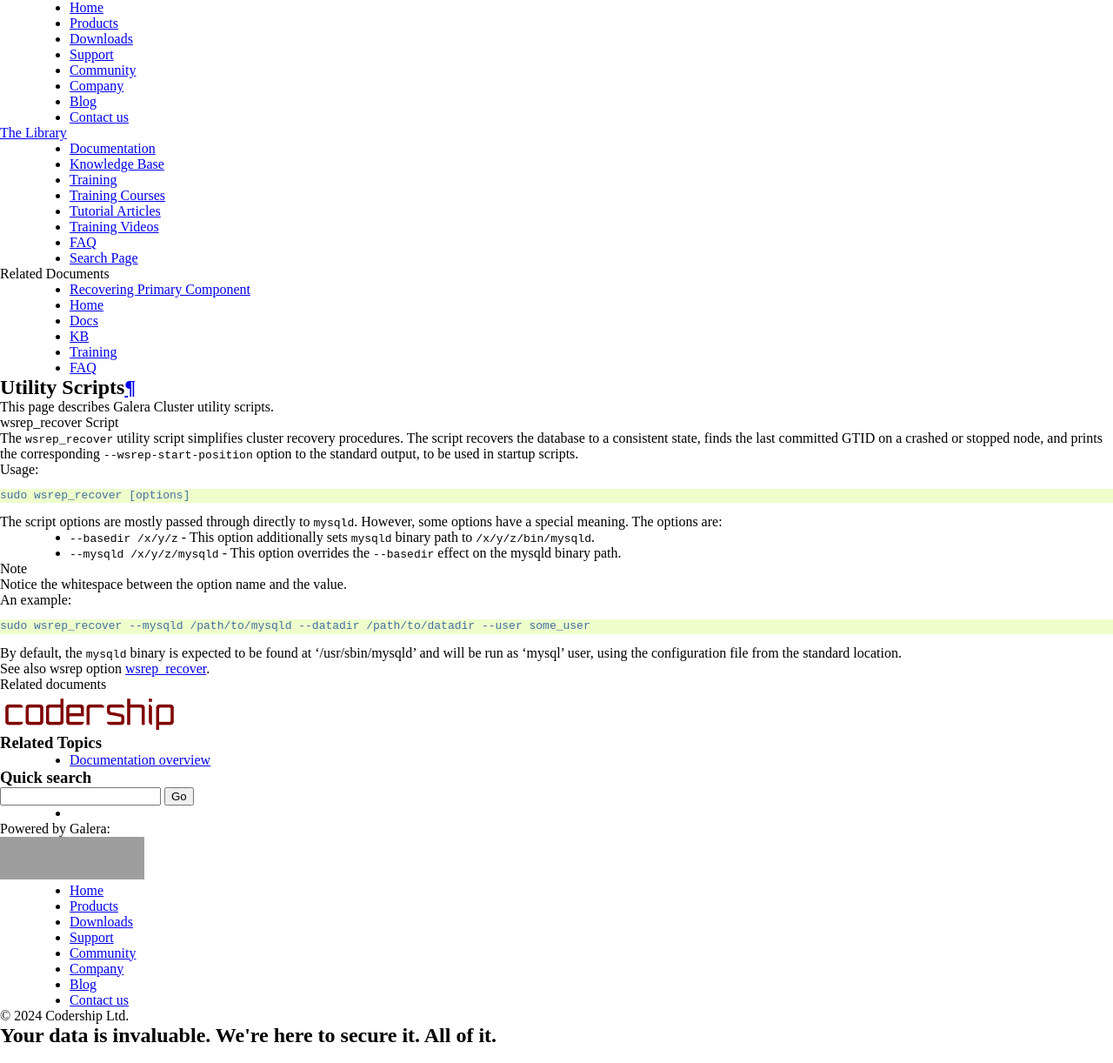
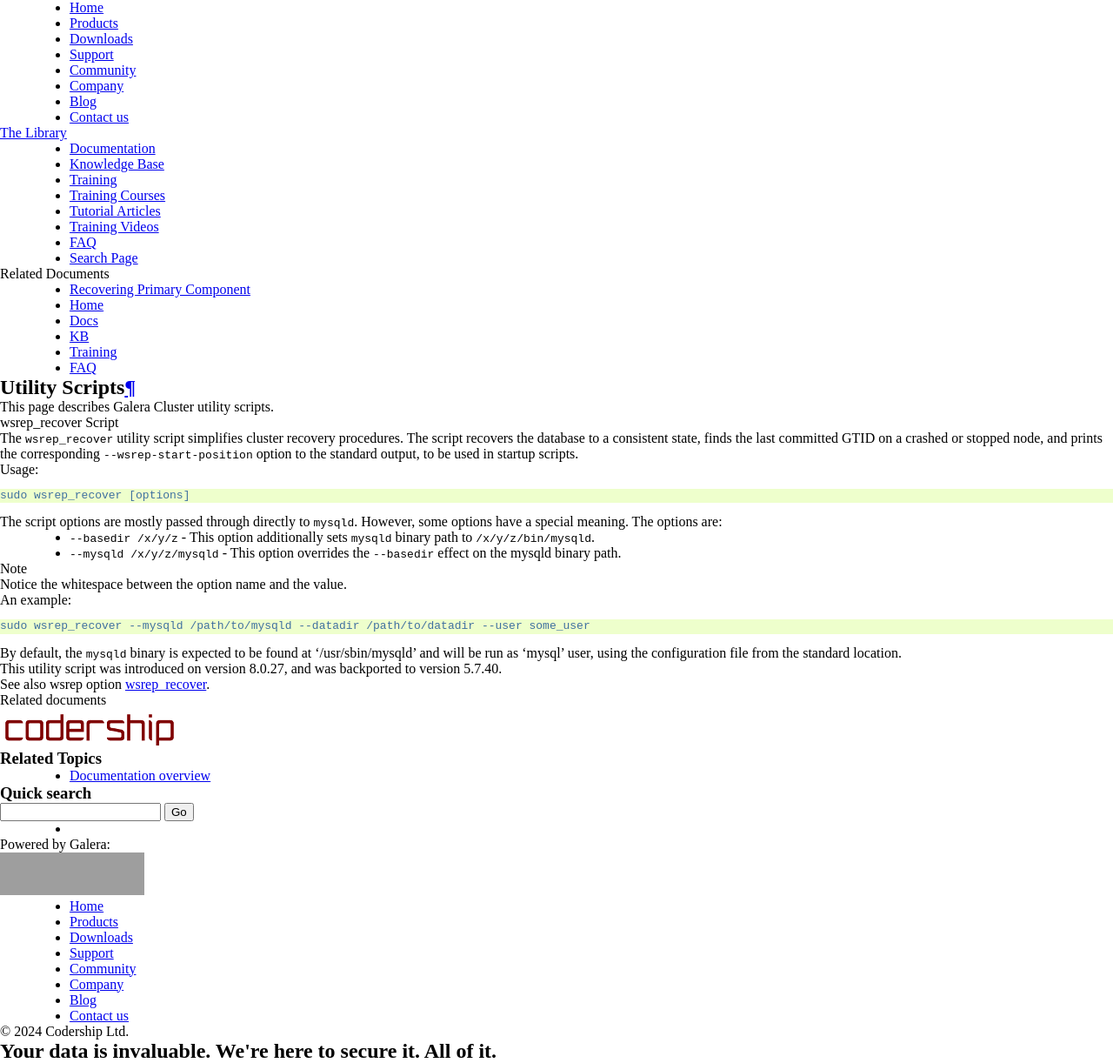
Before and after one commit to codership/documentation, a Sphinx documentation site: the page built from galeracluster/source/documentation/utility-scripts.rst, in a window 1280 px wide. Shown: the whole page at 87% size. Built offline with Sphinx 7.4.7, drawn with Linux system fonts in a browser that asks for light colours; comment, search, counter and statistics services are not loaded; grey boxes are pictures that could not be loaded.

Commit message:
Release version added.

```diff
--- a/galeracluster/source/documentation/utility-scripts.rst
+++ b/galeracluster/source/documentation/utility-scripts.rst
@@ -97,6 +97,7 @@ An example:
 
 By default, the ``mysqld`` binary is expected to be found at '/usr/sbin/mysqld' and will be run as 'mysql' user, using the configuration file from the standard location.
 
+This utility script was introduced on version 8.0.27, and was backported to version 5.7.40.
 
 See also wsrep option :ref:`wsrep_recover <wsrep_recover>`.
 
```
